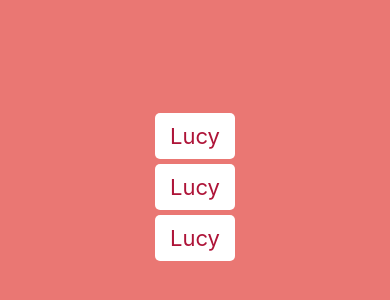
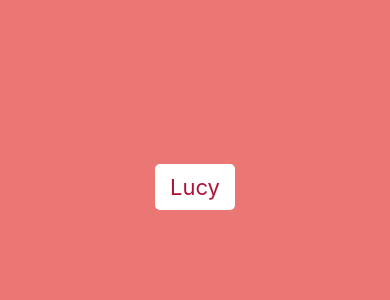
Before and after one commit to lucirs7/rn_learn-HelloProject, a React Native app: screen / in a window 390 px wide. Shown: the part 238-538 px from the top of the page. Built offline with nearby package versions, Linux system fonts and the light colour scheme.

Commit message:
Video #12. Creating a component.
Created a component and imported it in the 'app.tsx' file.

```diff
--- a/App.tsx
+++ b/App.tsx
@@ -1,13 +1,12 @@
 import React from "react";
 import { View, Text, StyleSheet } from "react-native";
+import NameText from "./src/components/nameText";
 
 export default class App extends React.Component {
   render() {
     return (
       <View style={styles.container}>
-        <Text style={styles.textStyle}>Lucy</Text>
-        <Text style={styles.textStyle}>Lucy</Text>
-        <Text style={styles.textStyle}>Lucy</Text>
+        <NameText />
       </View>
     );
   }
@@ -20,13 +19,4 @@ const styles = StyleSheet.create({
     alignItems: 'center',
     justifyContent: 'center',
   },
-  textStyle: {
-    fontSize: 22,
-    color: '#AE1438',
-    backgroundColor: 'white',
-    paddingHorizontal: 15,
-    paddingVertical: 10,
-    borderRadius: 5,
-    marginTop: 5,
-  },
 });
--- /dev/null
+++ b/src/components/nameText.tsx
@@ -0,0 +1,22 @@
+import React, { Component } from "react";
+import { Text, StyleSheet } from "react-native";
+
+export default class NameText extends Component {
+    render() {
+        return (
+            <Text style={styles.textStyle}>Lucy</Text>
+        );
+    }
+}
+
+const styles = StyleSheet.create({
+    textStyle: {
+        fontSize: 22,
+        color: '#AE1438',
+        backgroundColor: 'white',
+        paddingHorizontal: 15,
+        paddingVertical: 10,
+        borderRadius: 5,
+        marginTop: 5,
+    },
+});
```
